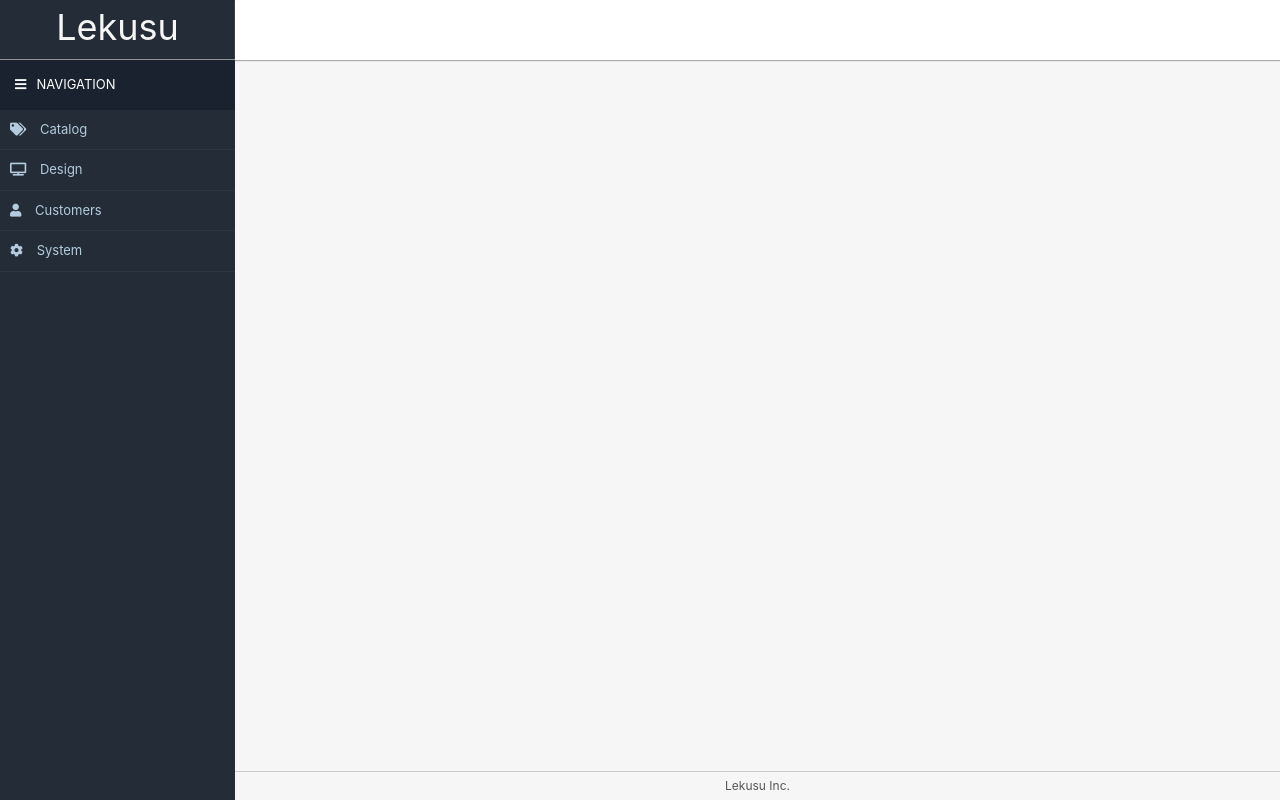
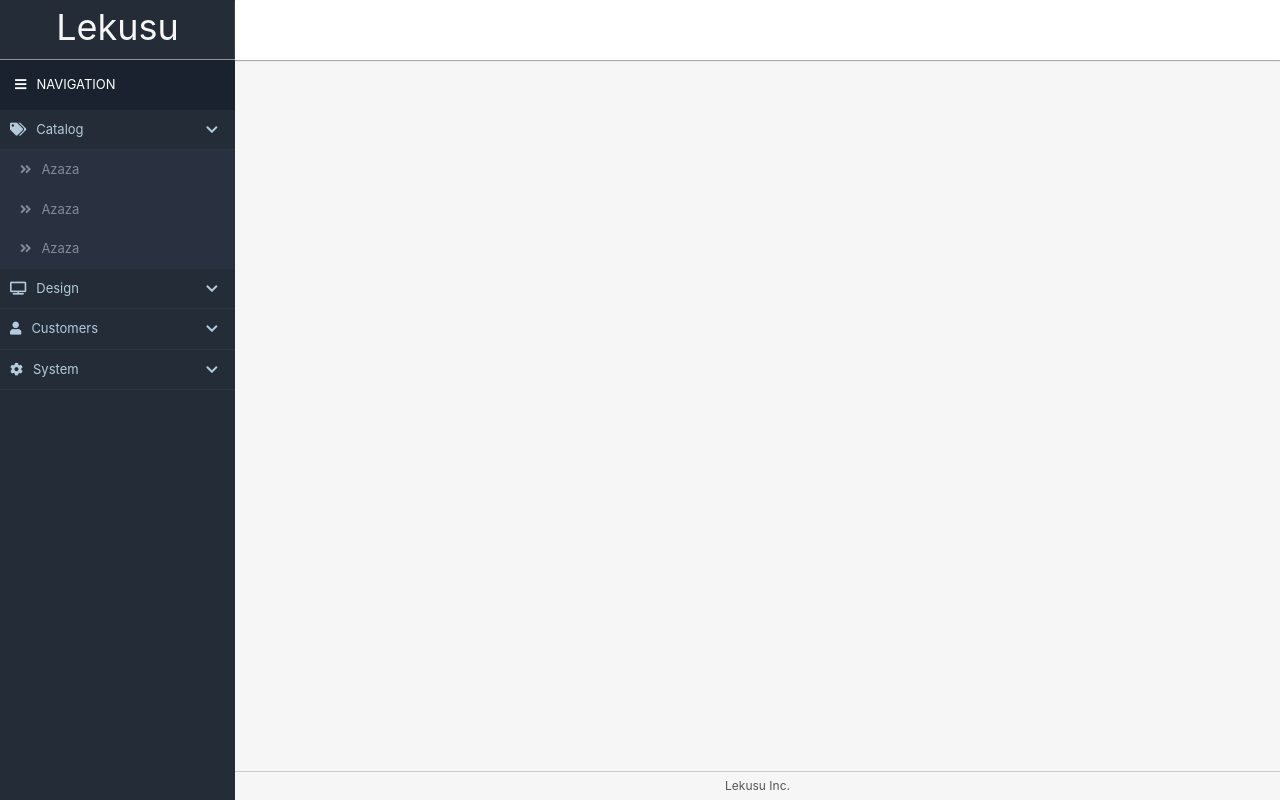
Before and after one commit to Eliondez/ng-shop, a Django app: page /admin/ in a window 1280 px wide. Run offline with Django 3.2, Linux system fonts and the light colour scheme; some libraries are stand-ins or nearby versions.

Commit message:
Анимированное меню

```diff
--- a/main/static/main/css/base.css
+++ b/main/static/main/css/base.css
@@ -1,88 +1,3 @@
-/* body {
-  height: 100vh;
-  display: flex;
-  flex-direction: column;
-}
-.container-fluid .content {
-  position: relative;
-  left: 240px;
-}
-.data-block .col-sm {
-  border: 1ps solid black;
-  height: 100px;
-}
-/* Navbar */
-/* .navbar {
-  position: relative;
-  left: 240px;
-  height: 70px;
-} */
-/* Sidebar */
-/* .sidebar {
-background-color: #3a4651;
-width: 240px;
-padding-bottom: 60px;
-position: absolute;
-top: 0;
-left: 0;
-bottom: 0;
--webkit-transition: left 0.3s ease;
-transition: left 0.3s ease;
-z-index: 20;
-}
-.sidebar-header .sidebar-header-text {
-color: #fff;
-text-align: center;
-padding-left: 25px;
-padding-right: 25px;
-line-height: 70px;
-font-size: 16px;
-}
-.sidebar .sidebar-container {
-position: absolute;
-top: 0;
-bottom: 51px;
-width: 100%;
-left: 0;
-overflow-y: auto;
-overflow-x: hidden;
-}
-.sidebar .sidebar-menu {
-font-size: 14px;
-list-style: none;
-margin: 0;
-padding: 0;
-}
-.sidebar .sidebar-menu ul {
-  padding: 0;
-  height: 0px;
-  overflow: hidden;
-  }
-.sidebar .sidebar-menu > li > a {
-padding-top: 10px;
-padding-bottom: 10px;
-padding-left: 20px;
-padding-right: 15px;
-cursor: pointer;
-margin-top: -1px;
-border-top: 1px solid #313a44;
-border-bottom: 1px solid #313a44;
-}
-.sidebar .sidebar-menu li.active ul {
-  height: auto;
-}
-.sidebar .sidebar-menu li a {
-  color: rgba(255, 255, 255, 0.5);
-  text-decoration: none;
-  display: block;
-}
-.sidebar .sidebar-menu li a:hover,
-.sidebar .sidebar-menu li.open > a,
-.sidebar .sidebar-menu li.open a:hover {
-  color: #ffffff;
-  background-color: #2d363f;
-} */
-
 #main-cont {
   height: 100vh;
   background-color: #ccc;
@@ -156,14 +71,34 @@ border-bottom: 1px solid #313a44;
   font-size: 13px;
   border-bottom: 1px solid #2b3642;
   text-decoration: none;
+  display: flex;
+  align-items: baseline;
 }
 
-/* #sider-cont ul li:after {
-  font-family: "Font Awesome 5 Free";
-  content: "\f054";
-  display: inline-block;
-  font-style: normal;
-  font-variant: normal;
-  text-rendering: auto;
-  line-height: 1;
-} */
+#sider-cont li ul {
+  background-color: #293141;
+}
+
+#sider-cont li ul li a {
+  color: #7f8a9b;
+  padding: 10px;
+  padding-left: 20px;
+  display: block;
+  font-size: 13px;
+  border-bottom: none;
+  text-decoration: none;
+  display: flex;
+  align-items: baseline;
+}
+
+#sider-cont li ul li a span {
+  transition: all .3s ease;
+}
+
+#sider-cont li ul li a:hover span {
+  padding-left: 5px;
+}
+
+#sider-cont .fa-chevron-right{
+  transform: rotate(90deg);
+}
--- a/main/templates/main/admin.html
+++ b/main/templates/main/admin.html
@@ -10,25 +10,45 @@
         <li>
           <a href="#">
             <i class="fas fa-tags"></i>
-            Catalog
+            <span style="flex-grow: 1">Catalog</span>
+            <i class="fas fa-chevron-right"></i>
           </a>
+          <ul>
+            <li>
+              <a href="#">
+                <i class="fas fa-angle-double-right"></i>
+                <span>Azaza</span>
+              </a>
+              <a href="#">
+                <i class="fas fa-angle-double-right"></i>
+                <span>Azaza</span>
+              </a>
+              <a href="#">
+                <i class="fas fa-angle-double-right"></i>
+                <span>Azaza</span>
+              </a>
+            </li>
+          </ul>
         </li>
         <li>
           <a href="#">
             <i class="fas fa-tv"></i>
-            Design
+            <span style="flex-grow: 1">Design</span>
+            <i class="fas fa-chevron-right"></i>
           </a>
         </li>
         <li>
           <a href="#">
             <i class="fas fa-user"></i>
-            Customers
+            <span style="flex-grow: 1">Customers</span>
+            <i class="fas fa-chevron-right"></i>
           </a>
           </li>
         <li>
           <a href="#">
             <i class="fas fa-cog"></i>
-            System
+            <span style="flex-grow: 1">System</span>
+            <i class="fas fa-chevron-right"></i>
           </a>
         </li>
       </ul>
```
